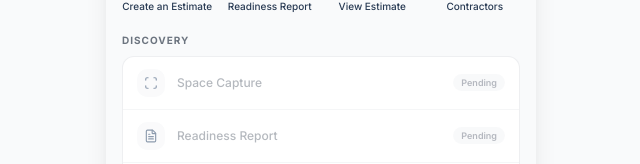
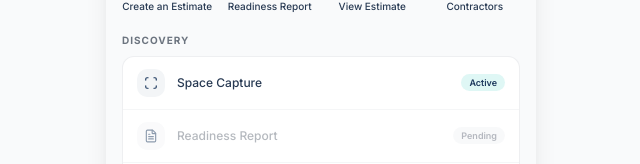
Before and after one commit to eranfromchapter/parapet-frontend, a Next.js app: page /dashboard in a window 1280 px wide. Shown: the part 219-383 px from the top of the page, without its empty margins (319-959 px from the left). Built offline with nearby package versions, Linux system fonts and the light colour scheme; no server answers.

Commit message:
fix: link Create an Estimate and Space Capture to /capture
- Quick Actions: "Create an Estimate" → /capture (was /intake/home-type)
- Discovery modules: "Space Capture" → /capture with Active status (was # with Pending)

Co-Authored-By: Claude Opus 4.6 (1M context) <noreply@anthropic.com>

```diff
--- a/app/dashboard/page.tsx
+++ b/app/dashboard/page.tsx
@@ -74,7 +74,7 @@ export default function DashboardPage() {
   // Build phase modules with dynamic status
   const hasReport = !!reportId;
   const discovery: PhaseModule[] = [
-    { label: "Space Capture", href: "#", icon: Scan, status: "pending" },
+    { label: "Space Capture", href: "/capture", icon: Scan, status: "active" },
     { label: "Readiness Report", href: hasReport ? `/readiness/${reportId}` : "#", icon: FileText, status: hasReport ? "completed" : "pending" },
     { label: "Scope Editor", href: "#", icon: PenTool, status: "pending" },
     { label: "Design Studio", href: "#", icon: Palette, status: "pending" },
@@ -185,7 +185,7 @@ export default function DashboardPage() {
         {/* ── Quick Actions ── */}
         <div className="grid grid-cols-4 gap-3 mb-5">
           {[
-            { label: "Create an Estimate", href: "/intake/home-type", icon: Camera, color: "bg-[#2BCBBA]/15", iconColor: "text-[#2BCBBA]" },
+            { label: "Create an Estimate", href: "/capture", icon: Camera, color: "bg-[#2BCBBA]/15", iconColor: "text-[#2BCBBA]" },
             { label: "Readiness Report", href: hasReport ? `/readiness/${reportId}` : "/intake/home-type", icon: FileText, color: "bg-[#2BCBBA]/15", iconColor: "text-[#2BCBBA]" },
             { label: "View Estimate", href: "#", icon: BarChart3, color: "bg-[#2BCBBA]/15", iconColor: "text-[#2BCBBA]" },
             { label: "Contractors", href: "#", icon: Users, color: "bg-amber-100", iconColor: "text-amber-600" },
```
